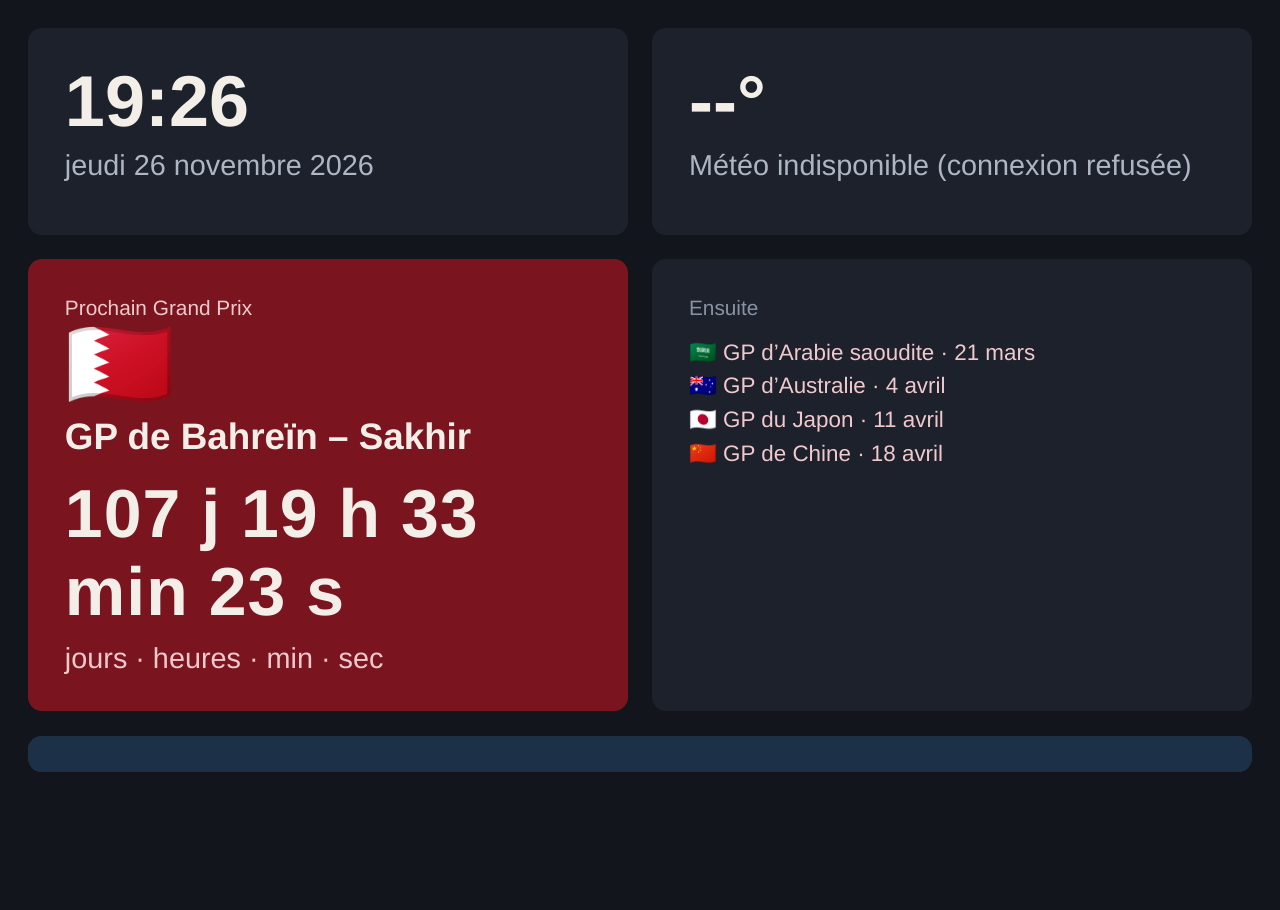
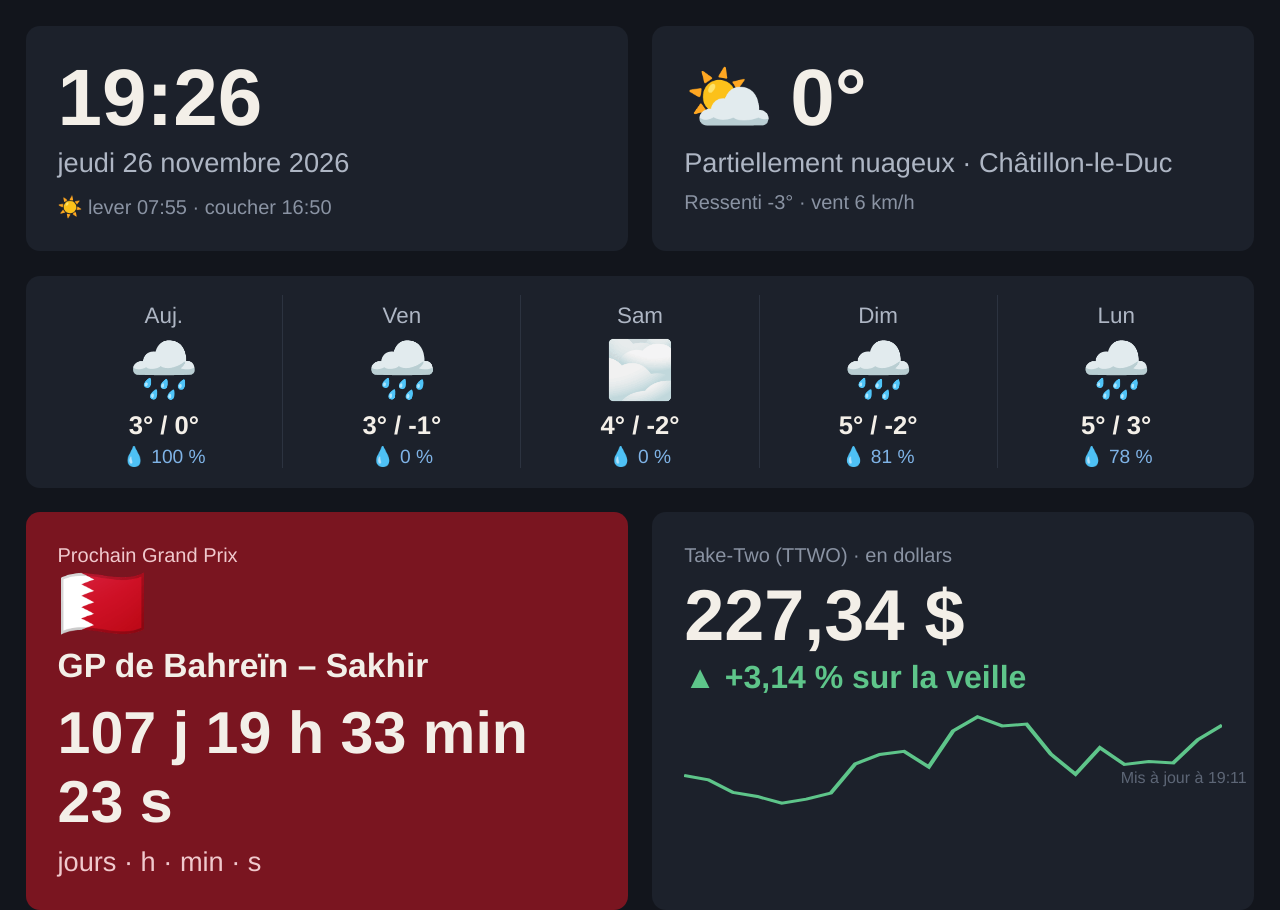
Before and after one commit to wazzza25/Tablette1, a plain HTML site: page index.html in a window 1280 px wide. Before the commit the page ends 800 px from the top, so only its background shows below. Drawn offline with Linux system fonts and the light colour scheme; no server answers.

Commit message:
Add files via upload

```diff
--- a/index.html
+++ b/index.html
@@ -6,44 +6,48 @@
 <title>Tablette</title>
 <style>
 html,body{margin:0;height:100%;background:#12151c;color:#f3efe8;font-family:Helvetica,Arial,sans-serif;overflow:hidden}
-#w{position:absolute;top:0;left:0;right:0;bottom:0;padding:2.2%;display:-webkit-flex;display:flex;-webkit-flex-direction:column;flex-direction:column}
+#w{position:absolute;top:0;left:0;right:0;bottom:0;padding:2%;display:-webkit-flex;display:flex;-webkit-flex-direction:column;flex-direction:column}
 .row{display:-webkit-flex;display:flex;-webkit-flex:1;flex:1;margin-bottom:2%}
 .row:last-child{margin-bottom:0}
-.box{-webkit-flex:1;flex:1;background:#1c212b;border-radius:14px;padding:3%;margin-right:2%;position:relative;overflow:hidden}
+.box{-webkit-flex:1;flex:1;background:#1c212b;border-radius:14px;padding:2.6%;margin-right:2%;position:relative;overflow:hidden}
 .box:last-child{margin-right:0}
-.big{font-size:9vmin;font-weight:bold;line-height:1}
-.mid{font-size:3.6vmin;color:#aeb6c4;margin-top:1.5vmin}
-.small{font-size:2.6vmin;color:#8a93a3}
+.big{font-size:10vmin;font-weight:bold;line-height:1}
+.mid{font-size:3.4vmin;color:#aeb6c4;margin-top:1.2vmin}
+.small{font-size:2.5vmin;color:#8a93a3}
+.ico{font-size:9vmin;line-height:1}
+#fc{padding:1.6%}
+.d{-webkit-flex:1;flex:1;text-align:center;border-right:1px solid #2c3340;padding-top:1vmin}
+.d:last-child{border-right:0}
+.d .j{font-size:2.8vmin;color:#aeb6c4;text-transform:capitalize}
+.d .i{font-size:7vmin;margin:1vmin 0}
+.d .t{font-size:3.2vmin;font-weight:bold}
+.d .p{font-size:2.4vmin;color:#7fb3e6;margin-top:.6vmin}
 #gp{background:#7a1520}
-#gp .flag{font-size:11vmin;line-height:1}
-#gp .name{font-size:4.6vmin;font-weight:bold;margin-top:1vmin}
-#cd{font-size:8.5vmin;font-weight:bold;margin-top:2vmin;letter-spacing:1px}
-#gp .mid{color:#f0c9cd}
-#next{font-size:2.8vmin;color:#f0c9cd;margin-top:2vmin;line-height:1.5}
-#ph{padding:0}
-#ph .s{position:absolute;top:0;left:0;right:0;bottom:0;opacity:0;-webkit-transition:opacity 1.5s;transition:opacity 1.5s;display:-webkit-flex;display:flex;-webkit-align-items:flex-end;align-items:flex-end}
-#ph .s.on{opacity:1}
-#ph .s span{padding:3%;font-size:3vmin;background:rgba(0,0,0,.35);width:100%}
+#gp .small,#gp .mid{color:#f0c9cd}
+#fl{font-size:9vmin;line-height:1}
+#nm{font-size:4.2vmin;font-weight:bold;margin-top:1vmin}
+#cd{font-size:7.4vmin;font-weight:bold;margin-top:1.6vmin}
+#px{font-size:9vmin;font-weight:bold;line-height:1}
+#var{font-size:4vmin;font-weight:bold;margin-top:1vmin}
+#sp{margin-top:2vmin;width:100%;height:12vmin}
+#up{position:absolute;right:2.6%;bottom:1.6%;font-size:2vmin;color:#5d6676}
 </style></head><body>
 <div id="w">
  <div class="row">
-  <div class="box"><div class="big" id="clk">--:--</div><div class="mid" id="dt"></div></div>
-  <div class="box"><div class="big" id="tmp">--°</div><div class="mid" id="wx">Météo en chargement…</div><div class="small" id="mm" style="margin-top:2vmin"></div></div>
+  <div class="box"><div class="big" id="clk">--:--</div><div class="mid" id="dt"></div><div class="small" id="sun" style="margin-top:2vmin"></div></div>
+  <div class="box"><div style="display:-webkit-flex;display:flex;-webkit-align-items:center;align-items:center"><div class="ico" id="wi"></div><div class="big" id="tmp" style="margin-left:3%">--°</div></div><div class="mid" id="wx">En attente des données…</div><div class="small" id="mm" style="margin-top:1.5vmin"></div></div>
  </div>
+ <div class="row"><div class="box" id="fc" style="display:-webkit-flex;display:flex"></div></div>
  <div class="row">
   <div class="box" id="gp">
-   <div class="small" style="color:#f0c9cd">Prochain Grand Prix</div>
-   <div class="flag" id="fl"></div><div class="name" id="nm"></div>
-   <div id="cd"></div><div class="mid" id="cdl">jours · heures · min · sec</div>
+   <div class="small">Prochain Grand Prix</div>
+   <div id="fl"></div><div id="nm"></div><div id="cd"></div><div class="mid">jours · h · min · s</div>
   </div>
-  <div class="box"><div class="small">Ensuite</div><div id="next"></div></div>
- </div>
- <div class="row">
-  <div class="box" id="ph"></div>
+  <div class="box"><div class="small">Take-Two (TTWO) · en dollars</div><div id="px" style="margin-top:1.5vmin">--</div><div id="var"></div><div id="sp"></div></div>
  </div>
 </div>
+<div id="up"></div>
 <script>
-// Courses : [année, mois, jour (dimanche de course), drapeau, nom, ville]
 var R=[
 [2027,3,14,"\uD83C\uDDE7\uD83C\uDDED","GP de Bahreïn","Sakhir"],
 [2027,3,21,"\uD83C\uDDF8\uD83C\uDDE6","GP d’Arabie saoudite","Djeddah"],
@@ -56,12 +60,12 @@ var R=[
 [2027,6,20,"\uD83C\uDDF5\uD83C\uDDF9","GP du Portugal","Portimão"],
 [2027,7,4,"\uD83C\uDDEC\uD83C\uDDE7","GP de Grande-Bretagne","Silverstone"]
 ];
-// Photos de famille : ajoute ici des liens d’images, ex. ["photos/1.jpg","photos/2.jpg"]
-var PH=[];
 var JOURS=["dimanche","lundi","mardi","mercredi","jeudi","vendredi","samedi"];
 var MOIS=["janvier","février","mars","avril","mai","juin","juillet","août","septembre","octobre","novembre","décembre"];
+var WC={0:"Ciel dégagé",1:"Plutôt dégagé",2:"Partiellement nuageux",3:"Couvert",45:"Brouillard",48:"Brouillard givrant",51:"Bruine",53:"Bruine",55:"Bruine",61:"Pluie faible",63:"Pluie",65:"Forte pluie",71:"Neige faible",73:"Neige",75:"Forte neige",80:"Averses",81:"Averses",82:"Fortes averses",95:"Orage",96:"Orage",99:"Orage"};
 function $(i){return document.getElementById(i)}
 function z(n){return n<10?"0"+n:""+n}
+function ic(c){if(c===0)return"\u2600\uFE0F";if(c<=2)return"\u26C5";if(c===3)return"\u2601\uFE0F";if(c<=48)return"\uD83C\uDF2B\uFE0F";if(c<=57)return"\uD83C\uDF26\uFE0F";if(c<=67||(c>=80&&c<=82))return"\uD83C\uDF27\uFE0F";if(c<=77||c===85||c===86)return"\u2744\uFE0F";return"\u26C8\uFE0F"}
 function when(r){return new Date(r[0],r[1]-1,r[2],15,0,0)}
 function tick(){
  var n=new Date();
@@ -69,42 +73,51 @@ function tick(){
  $("dt").innerHTML=JOURS[n.getDay()]+" "+n.getDate()+" "+MOIS[n.getMonth()]+" "+n.getFullYear();
  var i=0;while(i<R.length&&when(R[i])<=n)i++;
  if(i>=R.length){$("nm").innerHTML="Saison terminée";$("cd").innerHTML="";return}
- var r=R[i],d=when(r)-n,s=Math.floor(d/1000);
+ var r=R[i],s=Math.floor((when(r)-n)/1000);
  var j=Math.floor(s/86400);s-=j*86400;var h=Math.floor(s/3600);s-=h*3600;var m=Math.floor(s/60);s-=m*60;
  $("fl").innerHTML=r[3];$("nm").innerHTML=r[4]+" – "+r[5];
  $("cd").innerHTML=j+" j "+z(h)+" h "+z(m)+" min "+z(s)+" s";
- var t="";for(var k=i+1;k<Math.min(i+5,R.length);k++){t+=R[k][3]+" "+R[k][4]+" · "+R[k][2]+" "+MOIS[R[k][1]-1]+"<br>"}
- $("next").innerHTML=t;
 }
 setInterval(tick,1000);tick();
-// Météo (Châtillon-le-Duc) via Open-Meteo
-var WC={0:"Ciel dégagé",1:"Plutôt dégagé",2:"Partiellement nuageux",3:"Couvert",45:"Brouillard",48:"Brouillard givrant",51:"Bruine",53:"Bruine",55:"Bruine",61:"Pluie faible",63:"Pluie",65:"Forte pluie",71:"Neige faible",73:"Neige",75:"Forte neige",80:"Averses",81:"Averses",82:"Fortes averses",95:"Orage"};
-function meteo(){
+function show(d){
+ var o=d.meteo;
+ if(o&&o.current){
+  var c=o.current,y=o.daily;
+  $("wi").innerHTML=ic(c.weather_code);
+  $("tmp").innerHTML=Math.round(c.temperature_2m)+"°";
+  $("wx").innerHTML=(WC[c.weather_code]||"")+" · Châtillon-le-Duc";
+  $("mm").innerHTML="Ressenti "+Math.round(c.apparent_temperature)+"° · vent "+Math.round(c.wind_speed_10m)+" km/h";
+  $("sun").innerHTML="\u2600\uFE0F lever "+y.sunrise[0].slice(11,16)+" · coucher "+y.sunset[0].slice(11,16);
+  var h="";
+  for(var k=0;k<y.time.length;k++){
+   var p=y.time[k].split("-"),dn=JOURS[new Date(p[0],p[1]-1,p[2]).getDay()].slice(0,3);
+   h+='<div class="d"><div class="j">'+(k===0?"auj.":dn)+'</div><div class="i">'+ic(y.weather_code[k])+'</div><div class="t">'+Math.round(y.temperature_2m_max[k])+"° / "+Math.round(y.temperature_2m_min[k])+'°</div><div class="p">\uD83D\uDCA7 '+y.precipitation_probability_max[k]+" %</div></div>";
+  }
+  $("fc").innerHTML=h;
+ }
+ var t=d.ttwo;
+ if(t&&t.series&&t.series.length>1){
+  var sr=t.series,pv=sr[sr.length-2],pc=(t.price-pv)/pv*100,up=pc>=0,col=up?"#5ec58a":"#ff7a7a";
+  $("px").innerHTML=t.price.toFixed(2).replace(".",",")+" $";
+  $("var").innerHTML=(up?"\u25B2 +":"\u25BC ")+pc.toFixed(2).replace(".",",")+" % sur la veille";
+  $("var").style.color=col;
+  var mn=Math.min.apply(null,sr),mx=Math.max.apply(null,sr),pts="";
+  for(var q=0;q<sr.length;q++){pts+=(q*300/(sr.length-1)).toFixed(1)+","+(76-(sr[q]-mn)/((mx-mn)||1)*72).toFixed(1)+" "}
+  $("sp").innerHTML='<svg viewBox="0 0 300 80" preserveAspectRatio="none" width="100%" height="100%"><polyline fill="none" stroke="'+col+'" stroke-width="2.5" points="'+pts+'"/></svg>';
+ }
+ if(d.maj){var u=new Date(d.maj);$("up").innerHTML="Mis à jour à "+z(u.getHours())+":"+z(u.getMinutes())}
+}
+function charger(){
  try{
   var x=new XMLHttpRequest();
-  x.open("GET","https://api.open-meteo.com/v1/forecast?latitude=47.30&longitude=6.07&current_weather=true&daily=temperature_2m_max,temperature_2m_min&timezone=Europe%2FParis",true);
+  x.open("GET","data.json?t="+new Date().getTime(),true);
   x.onreadystatechange=function(){
    if(x.readyState!==4)return;
-   if(x.status===200){
-    var o=JSON.parse(x.responseText),c=o.current_weather;
-    $("tmp").innerHTML=Math.round(c.temperature)+"°";
-    $("wx").innerHTML=(WC[c.weathercode]||"")+" · Châtillon-le-Duc";
-    $("mm").innerHTML="Aujourd’hui : min "+Math.round(o.daily.temperature_2m_min[0])+"° · max "+Math.round(o.daily.temperature_2m_max[0])+"°";
-   }else{$("wx").innerHTML="Météo indisponible (connexion refusée)"}
+   if(x.status===200){try{show(JSON.parse(x.responseText))}catch(e){}}
+   else{$("wx").innerHTML="Données pas encore disponibles"}
   };
   x.send();
- }catch(e){$("wx").innerHTML="Météo indisponible"}
+ }catch(e){}
 }
-meteo();setInterval(meteo,900000);
-// Diaporama
-var G=["#2b4a6f","#5b3a5e","#2f5d50","#6b4a2e"],box=$("ph"),cur=0,sl=[];
-var N=PH.length?PH.length:G.length;
-for(var a=0;a<N;a++){
- var d=document.createElement("div");d.className="s";
- if(PH.length){d.style.background="#000 url("+PH[a]+") center/contain no-repeat"}
- else{d.style.background=G[a];d.innerHTML="<span>Tes photos de famille défileront ici</span>"}
- box.appendChild(d);sl.push(d);
-}
-sl[0].className="s on";
-setInterval(function(){sl[cur].className="s";cur=(cur+1)%N;sl[cur].className="s on"},7000);
+charger();setInterval(charger,600000);
 </script></body></html>
```
